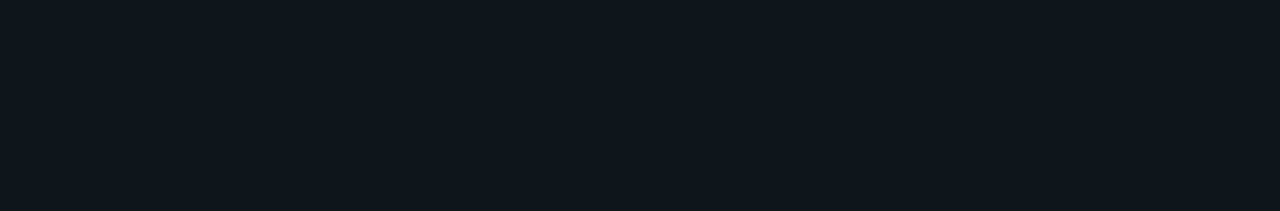
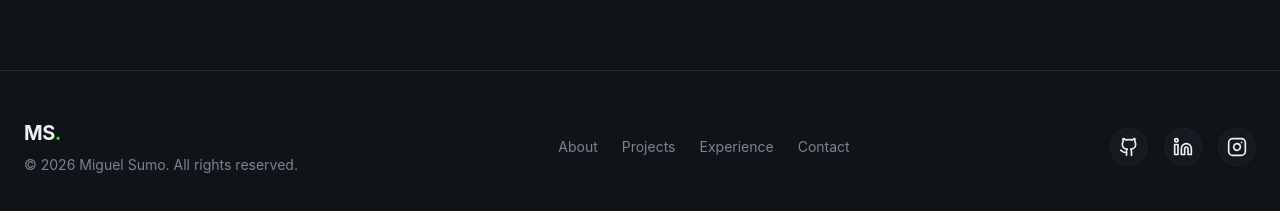
Before and after one commit to MiguelSumo/portfolio-website, a React (Vite) app: page / in a window 1280 px wide. Shown: the part 7292-7503 px from the top of the page. Before the commit the page ends 7362 px from the top, so only its background shows below. Built offline with nearby package versions, Linux system fonts and the light colour scheme; no server answers.

Commit message:
added footer

```diff
--- a/src/App.jsx
+++ b/src/App.jsx
@@ -5,6 +5,7 @@
 import { Experience } from "@/sections/Experience"
 import { References } from "@/sections/References"
 import { Contact } from "@/sections/Contact"
+import { Footer } from "@/layout/Footer"
 
 
 function App() {
@@ -19,6 +20,7 @@
           <References />
           <Contact />
       </main>
+      <Footer />
   </div>
   );
 }
--- /dev/null
+++ b/src/layout/Footer.jsx
@@ -0,0 +1,63 @@
+import { Github, Linkedin, Heart, Instagram } from "lucide-react";
+
+const socialLinks = [
+  { icon: Github, href: "https://github.com/MiguelSumo", label: "GitHub" },
+  { icon: Linkedin, href: "https://www.linkedin.com/in/miguel-sumo/", label: "LinkedIn" },
+  { icon: Instagram, href: "https://www.instagram.com/miguelsumo_/", label: "Instagram" },
+];
+
+const footerLinks = [
+  { href: "#about", label: "About" },
+  { href: "#projects", label: "Projects" },
+  { href: "#experience", label: "Experience" },
+  { href: "#contact", label: "Contact" },
+];
+
+export const Footer = () => {
+  const currentYear = new Date().getFullYear();
+
+  return (
+    <footer className="py-12 border-t border-border">
+      <div className="container mx-auto px-6">
+        <div className="flex flex-col md:flex-row items-center justify-between gap-8">
+          {/* Logo & Copyright */}
+          <div className="text-center md:text-left">
+            <a href="#" className="text-xl font-bold tracking-tight">
+              MS<span className="text-primary">.</span>
+            </a>
+            <p className="text-sm text-muted-foreground mt-2">
+              © {currentYear} Miguel Sumo. All rights reserved.
+            </p>
+          </div>
+
+          {/* Links */}
+          <nav className="flex flex-wrap justify-center gap-6">
+            {footerLinks.map((link) => (
+              <a
+                key={link.href}
+                href={link.href}
+                className="text-sm text-muted-foreground hover:text-foreground transition-colors"
+              >
+                {link.label}
+              </a>
+            ))}
+          </nav>
+
+          {/* Social Links */}
+          <div className="flex items-center gap-4">
+            {socialLinks.map((social) => (
+              <a
+                key={social.label}
+                href={social.href}
+                aria-label={social.label}
+                className="p-2 rounded-full glass hover:bg-primary/10 hover:text-primary transition-all"
+              >
+                <social.icon className="w-5 h-5" />
+              </a>
+            ))}
+          </div>
+        </div>
+      </div>
+    </footer>
+  );
+};
```
